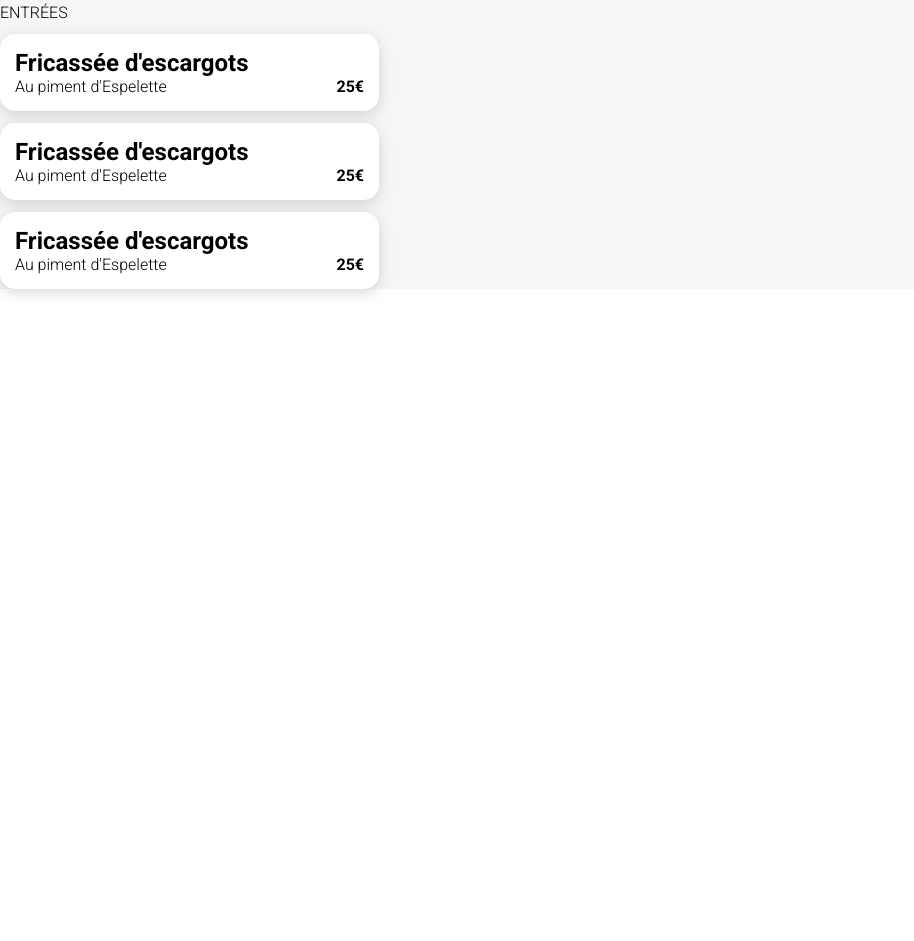
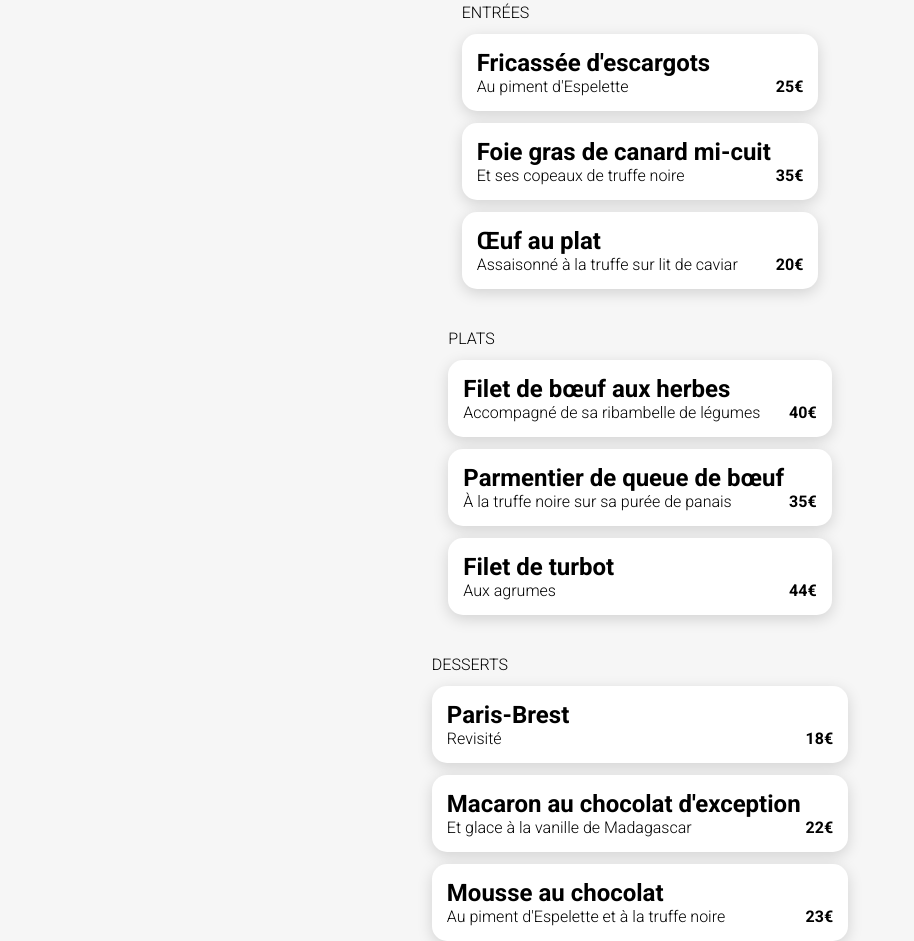
Before and after one commit to youtlane/P3_Ohmyfood, a website: page restaurants/palette_gout.html in a window 1280 px wide. Shown: the part 393-1334 px from the top of the page, without its empty margins (0-914 px from the left). Before the commit the page ends 800 px from the top, so only its background shows below. Drawn offline with Linux system fonts and the light colour scheme; a web font is replaced by a local one.

Commit message:
feat: content menu page

```diff
--- a/restaurants/palette_gout.html
+++ b/restaurants/palette_gout.html
@@ -22,10 +22,11 @@
             <img src="/assets/images/logo/ohmyfood@2x.svg" alt="logo oh my food">
         </div>
     </header>
-    <main>
+
         <div>
             <img src="/assets/images/restaurants/palette_goût.png" alt="palette du goût" class="picture-resturant">
         </div>
+    <main>
         <section class="menu">
             <div class="menu__header">
                 <h1 class="name">La palette du goût</h1>
@@ -38,7 +39,7 @@
                 <div>
                     <h2 class="plat_title">Entrées</h2>
                 </div>
-                <article class="carte">
+                <article class="carte carte1">
                     <div>
                         <h2 class="carte__title">Fricassée d'escargots</h2>
                         <p class="carte__txt">Au piment d'Espelette</p>
@@ -47,25 +48,90 @@
                         25€
                     </div>
                 </article>
-                <article class="carte">
+                <article class="carte carte2">
                     <div>
-                        <h2 class="carte__title">Fricassée d'escargots</h2>
-                        <p class="carte__txt">Au piment d'Espelette</p>
+                        <h2 class="carte__title">Foie gras de canard mi-cuit</h2>
+                        <p class="carte__txt">Et ses copeaux de truffe noire</p>
                     </div>
                     <div class="price">
-                        25€
+                        35€
                     </div>
                 </article>
-                <article class="carte">
+                <article class="carte carte3">
                     <div>
-                        <h2 class="carte__title">Fricassée d'escargots</h2>
-                        <p class="carte__txt">Au piment d'Espelette</p>
+                        <h2 class="carte__title">Œuf au plat</h2>
+                        <p class="carte__txt">Assaisonné à la truffe sur lit de caviar</p>
                     </div>
                     <div class="price">
-                        25€
+                        20€
                     </div>
                 </article>
             </div>
+            <div class="plat_list">
+                <div>
+                    <h2 class="plat_title">Plats</h2>
+                </div>
+                <article class="carte carte1">
+                    <div>
+                        <h2 class="carte__title">Filet de bœuf aux herbes</h2>
+                        <p class="carte__txt">Accompagné de sa ribambelle de légumes</p>
+                    </div>
+                    <div class="price">
+                        40€
+                    </div>
+                </article>
+                <article class="carte carte2">
+                    <div>
+                        <h2 class="carte__title">Parmentier de queue de bœuf</h2>
+                        <p class="carte__txt">À la truffe noire sur sa purée de panais</p>
+                    </div>
+                    <div class="price">
+                        35€
+                    </div>
+                </article>
+                <article class="carte carte3">
+                    <div>
+                        <h2 class="carte__title">Filet de turbot</h2>
+                        <p class="carte__txt">Aux agrumes</p>
+                    </div>
+                    <div class="price">
+                        44€
+                    </div>
+                </article>
+            </div>
+            <div class="plat_list">
+                <div>
+                    <h2 class="plat_title">Desserts</h2>
+                </div>
+                <article class="carte carte1">
+                    <div>
+                        <h2 class="carte__title">Paris-Brest</h2>
+                        <p class="carte__txt">Revisité</p>
+                    </div>
+                    <div class="price">
+                        18€
+                    </div>
+                </article>
+                <article class="carte carte2">
+                    <div>
+                        <h2 class="carte__title">Macaron au chocolat d'exception </h2>
+                        <p class="carte__txt">Et glace à la vanille de Madagascar</p>
+                    </div>
+                    <div class="price">
+                        22€
+                    </div>
+                </article>
+                <article class="carte carte3">
+                    <div>
+                        <h2 class="carte__title">Mousse au chocolat </h2>
+                        <p class="carte__txt">Au piment d'Espelette et à la truffe noire</p>
+                    </div>
+                    <div class="price">
+                        23€
+                    </div>
+                </article>
+            </div>
+
         </section>
 
     </main>
--- a/sass/pages/palette_gout.scss
+++ b/sass/pages/palette_gout.scss
@@ -3,13 +3,17 @@
     height: 220px;
     object-fit: cover;
 }
-
+main{
+    display: flex;
+    flex-direction: column;
+    align-items: center;
     .menu {
         display: flex;
         flex-direction: column;
+        align-items: center;
+        width: 100%;
         gap: 40px;
         background-color: $bg-color;
-
         .menu__header {
             display: flex;
             justify-content: space-around;
@@ -45,12 +49,9 @@
 
             .carte {
                 @include style-card;
-
-
-
-
                 .carte__title {
                     margin: 0;
+
                 }
 
                 .carte__txt {
@@ -70,3 +71,4 @@
 
 
     }
+}
--- a/sass/utils/mixins.scss
+++ b/sass/utils/mixins.scss
@@ -74,10 +74,27 @@
 @mixin style-card {
     display: flex;
     gap: 5px;
-    width: 349px;
+    /*width: 100%;*/
     border-radius: 15px;
     background-color: white;
     padding: 15px;
     justify-content: space-between;
     box-shadow: 0px 4px 15px 0px rgba(0, 0, 0, 0.15);
 }
+
+/*     animation card menu   */
+@mixin animate {
+    opacity: 0;
+    transform: translateY(20px);
+    animation:  0.5s ease forwards;
+    .carte1 {
+        animation-delay: 0.2s;
+    }
+
+    .carte2 {
+        animation-delay: 0.4s;
+    }
+    .carte3 {
+        animation-delay: 0.6s;
+    }
+}
```
Also changed, not shown: assets/css/style.css, 1 other file. Lines whose indentation alone changed are shown as unchanged.
